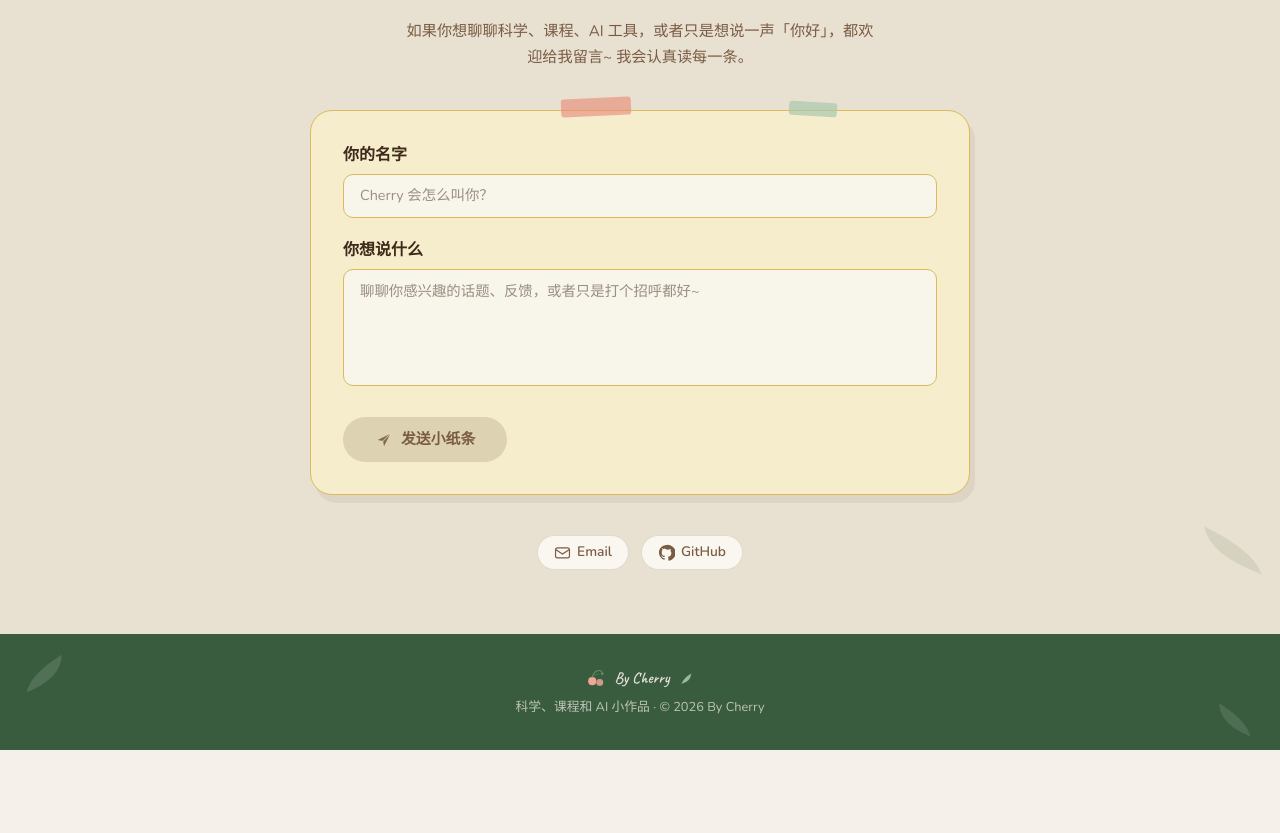
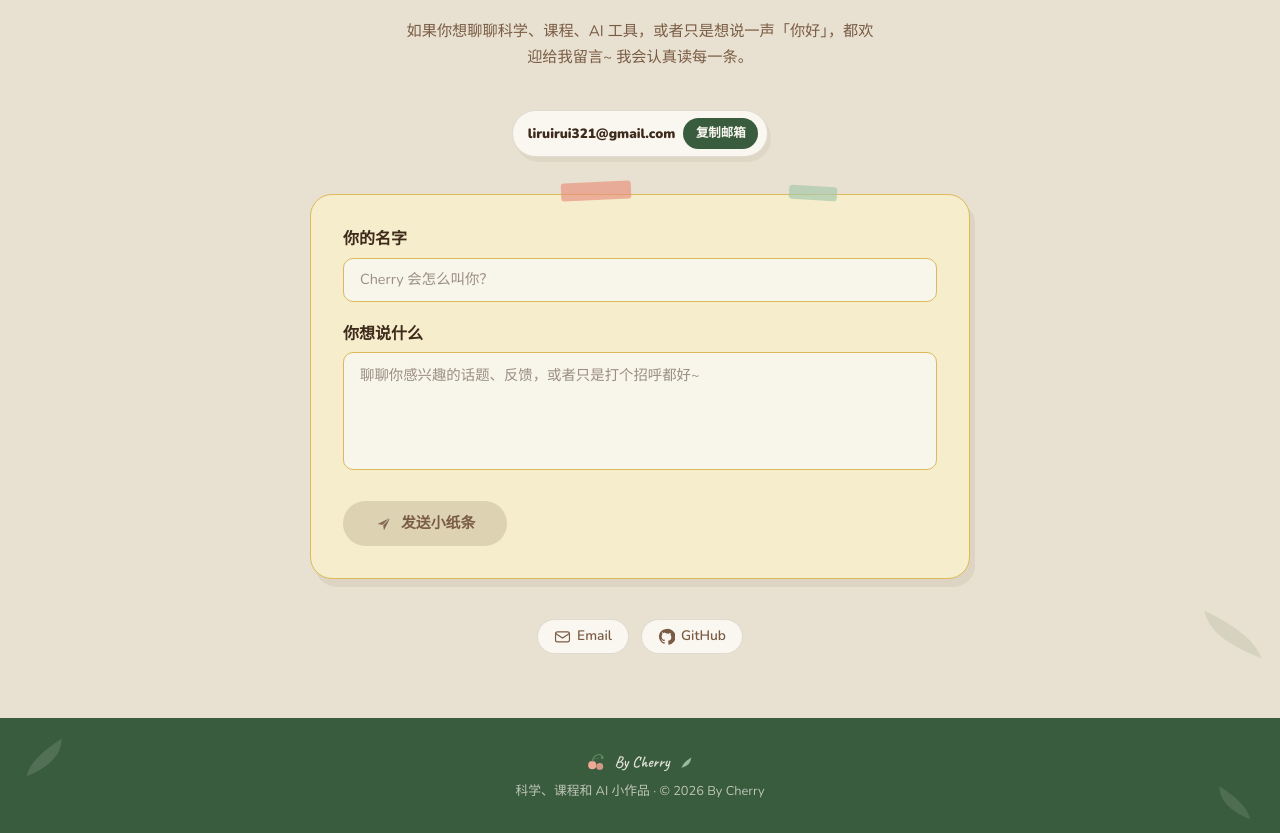
Before and after one commit to liruirui321/Bycherry, a React (Vite) app: page / in a window 1280 px wide. Shown: the part 4374-5207 px from the top of the page. Before the commit the page ends 5124 px from the top, so only its background shows below. Built offline with nearby package versions, Linux system fonts and the light colour scheme.

Commit message:
Add copyable contact email

```diff
--- a/src/app/components/Contact.tsx
+++ b/src/app/components/Contact.tsx
@@ -1,22 +1,66 @@
 import { type FormEvent, useState } from "react";
 import { IconMail, IconSend, IconGithub, IconLeaf, IconCheck } from "./Icons";
+
+const emailAddress = "liruirui321@gmail.com";
+
+async function copyText(text: string) {
+  if (navigator.clipboard?.writeText) {
+    try {
+      await navigator.clipboard.writeText(text);
+      return true;
+    } catch {
+      // Fall back for browsers that expose Clipboard API but deny the call.
+    }
+  }
+
+  const textarea = document.createElement("textarea");
+  textarea.value = text;
+  textarea.setAttribute("readonly", "");
+  textarea.style.position = "fixed";
+  textarea.style.left = "-9999px";
+  textarea.style.top = "0";
+  document.body.appendChild(textarea);
+  textarea.focus();
+  textarea.select();
+
+  try {
+    return document.execCommand("copy");
+  } finally {
+    document.body.removeChild(textarea);
+  }
+}
 
 export function Contact() {
   const [name, setName] = useState("");
   const [message, setMessage] = useState("");
   const [sent, setSent] = useState(false);
+  const [copiedEmail, setCopiedEmail] = useState(false);
+  const [copyStatus, setCopyStatus] = useState("");
 
   function sendMail(event: FormEvent<HTMLFormElement>) {
     event.preventDefault();
     if (!name.trim() || !message.trim()) return;
     const subject = encodeURIComponent(`By Cherry 留言 - ${name.trim()}`);
     const body = encodeURIComponent(`${message.trim()}\n\n来自：${name.trim()}`);
-    window.location.href = `mailto:liruirui321@gmail.com?subject=${subject}&body=${body}`;
+    window.location.href = `mailto:${emailAddress}?subject=${subject}&body=${body}`;
     setSent(true);
   }
 
+  async function copyEmail() {
+    const copiedToClipboard = await copyText(emailAddress);
+    if (copiedToClipboard) {
+      setCopiedEmail(true);
+      setCopyStatus("邮箱已复制。");
+      window.setTimeout(() => setCopiedEmail(false), 1400);
+      return;
+    }
+
+    setCopiedEmail(false);
+    setCopyStatus("复制失败，请手动复制邮箱。");
+  }
+
   const socials = [
-    { icon: <IconMail size={17} />, label: "Email", href: "mailto:liruirui321@gmail.com" },
+    { icon: <IconMail size={17} />, label: "Email", href: `mailto:${emailAddress}` },
     { icon: <IconGithub size={17} />, label: "GitHub", href: "https://github.com/liruirui321" },
   ];
 
@@ -59,6 +103,16 @@ export function Contact() {
         <p style={{ color: "var(--cherry-warm-mid)", lineHeight: 1.7, fontSize: "0.95rem", maxWidth: 480, margin: "0 auto 2.5rem" }}>
           如果你想聊聊科学、课程、AI 工具，或者只是想说一声「你好」，都欢迎给我留言~ 我会认真读每一条。
         </p>
+
+        <div style={{ display: "inline-flex", alignItems: "center", gap: 8, flexWrap: "wrap", justifyContent: "center", background: "var(--card)", border: "1.5px solid var(--border)", borderRadius: 999, padding: "0.42rem 0.52rem 0.42rem 0.9rem", marginBottom: "1.4rem", boxShadow: "3px 5px 0px rgba(94,68,42,0.06)" }}>
+          <span style={{ color: "var(--cherry-warm-brown)", fontWeight: 900, fontSize: "0.84rem" }}>{emailAddress}</span>
+          <button type="button" onClick={copyEmail} aria-describedby="contact-copy-status" style={{ background: copiedEmail ? "var(--cherry-sage-light)" : "var(--cherry-forest)", color: copiedEmail ? "var(--cherry-forest)" : "#FAF7F1", border: copiedEmail ? "1.5px solid var(--cherry-sage)" : "none", borderRadius: 999, padding: "0.38rem 0.78rem", fontFamily: "'Nunito', sans-serif", fontWeight: 900, fontSize: "0.78rem", cursor: "pointer" }}>
+            {copiedEmail ? "已复制" : "复制邮箱"}
+          </button>
+        </div>
+        <div id="contact-copy-status" role="status" aria-live="polite" style={{ minHeight: "1.05rem", color: "var(--cherry-forest)", fontSize: "0.78rem", fontWeight: 900, marginTop: "-1rem", marginBottom: "0.9rem" }}>
+          {copyStatus}
+        </div>
 
         {/* Note form card */}
         {!sent ? (
@@ -226,6 +280,7 @@ export function Contact() {
         {`
           #contact input:focus-visible,
           #contact textarea:focus-visible,
+          #contact button:focus-visible,
           #contact .contact-submit:focus-visible,
           #contact .contact-reset:focus-visible,
           #contact .contact-social-link:focus-visible {
```
